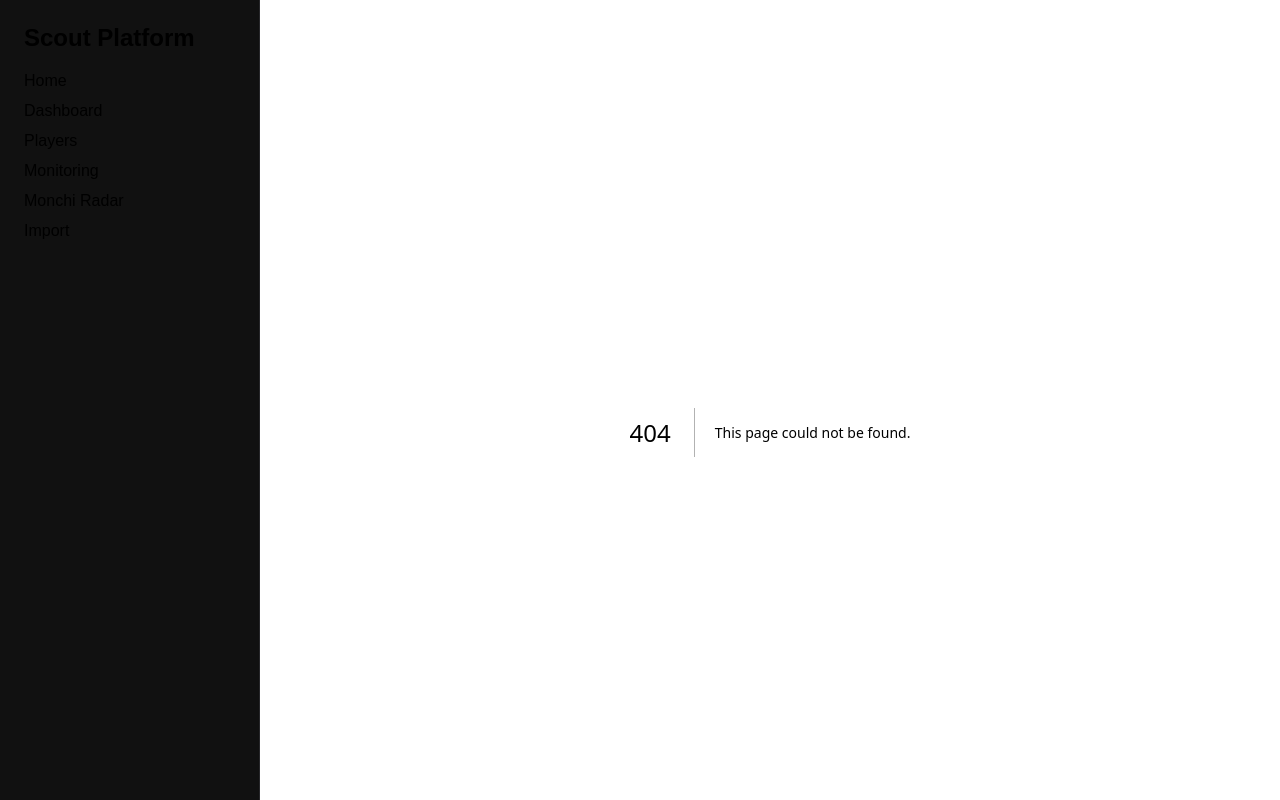
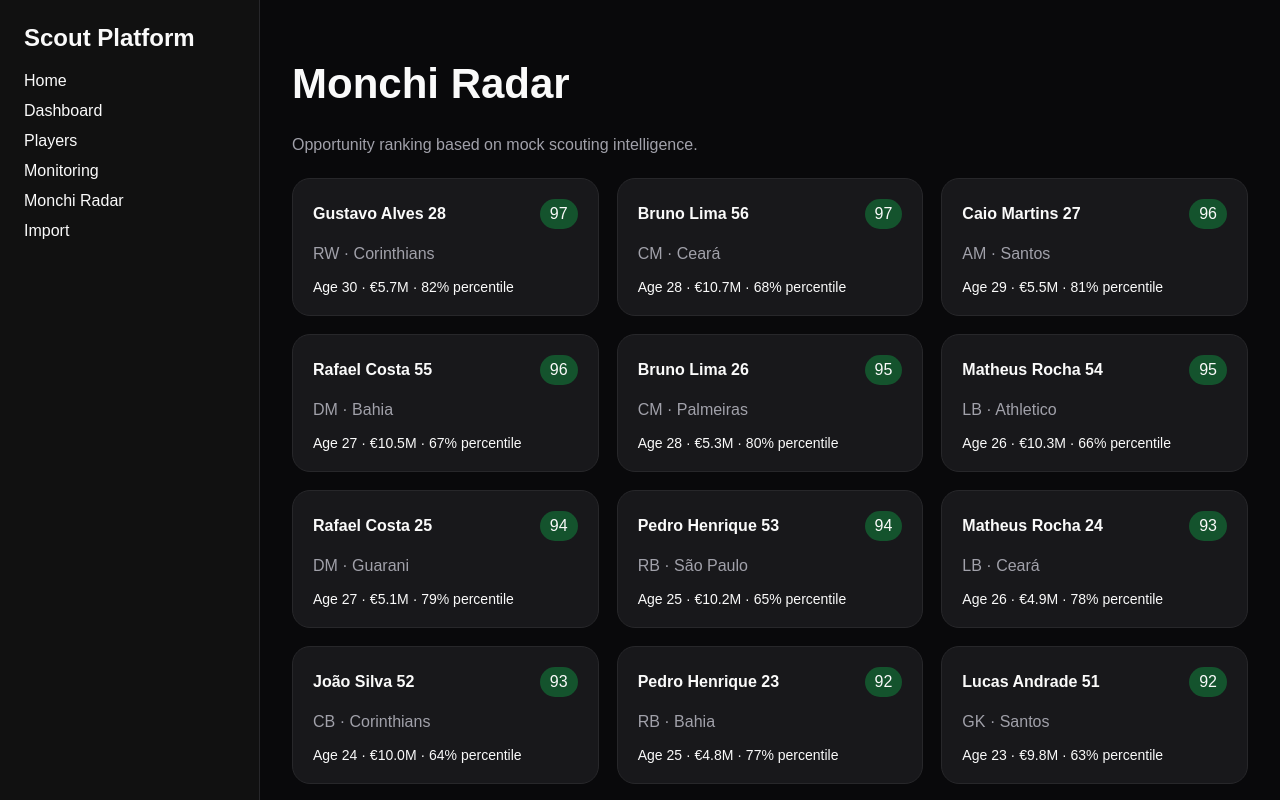
Before and after one commit to centraldescout/scout, a Next.js app: page /monchi-radar in a window 1280 px wide. Before the commit this address had no page. Shown: the top 800 px of the page. Built offline with nearby package versions, Linux system fonts and the light colour scheme.

Commit message:
Add Monchi radar scouting page

```diff
--- /dev/null
+++ b/src/app/monchi-radar/page.tsx
@@ -0,0 +1,4 @@
+import Link from 'next/link'
+import { players } from '@/data/mock'
+const ranked=[...players].sort((a,b)=>b.monchiScore-a.monchiScore).slice(0,20)
+export default function MonchiRadarPage(){return(<div><h1 style={{fontSize:42}}>Monchi Radar</h1><p style={{color:'#a1a1aa'}}>Opportunity ranking based on mock scouting intelligence.</p><div style={{display:'grid',gridTemplateColumns:'repeat(auto-fit,minmax(260px,1fr))',gap:18,marginTop:24}}>{ranked.map(player=><Link key={player.id} href={`/players/${player.id}`} style={{background:'#18181b',border:'1px solid #27272a',borderRadius:18,padding:20}}><div style={{display:'flex',justifyContent:'space-between',alignItems:'center'}}><strong>{player.fullName}</strong><span style={{padding:'6px 10px',borderRadius:999,background:'#14532d'}}>{player.monchiScore}</span></div><p style={{color:'#a1a1aa'}}>{player.position} · {player.club}</p><div style={{marginTop:12,fontSize:14}}>Age {player.age} · €{(player.marketValue/1000000).toFixed(1)}M · {player.percentile}% percentile</div></Link>)}</div></div>)}
```
